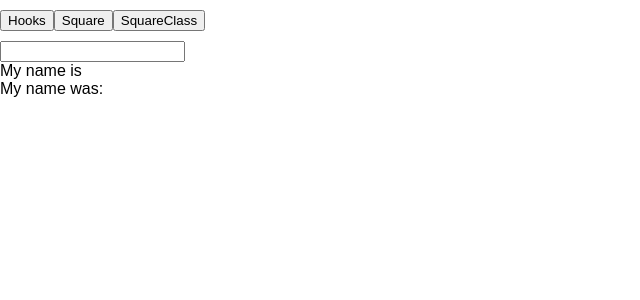
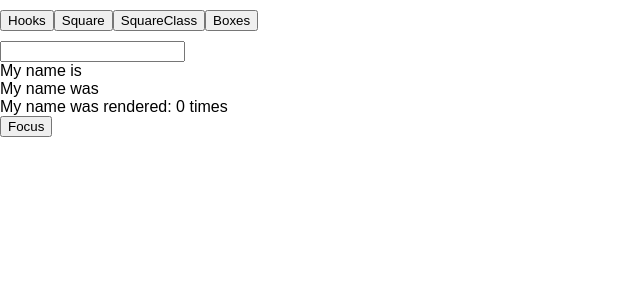
Before and after one commit to esoft-school-2022/react-basics-tutorial, a React (Create React App) app: page / in a window 1280 px wide. Shown: the top 300 px of the page, without its empty margins (0-640 px from the left). Built offline with nearby package versions, Linux system fonts and the light colour scheme.

Commit message:
added provider

```diff
--- a/src/App.js
+++ b/src/App.js
@@ -1,8 +1,5 @@
 import React, { useState } from 'react';
-import Square from './components/Square'
-import boxes from './boxes'
-import SquareClass from "./components/SquareClass";
-import Hooks from './components/Hooks';
+import boxes from './boxes';
 import Index from './components/Index';
 
 export default function App() {
@@ -19,6 +16,7 @@ export default function App() {
           <button value='hooks' onClick={(e) => setNewComponent(e.target.value)}>Hooks</button>
           <button value='square' onClick={(e) => setNewComponent(e.target.value)}>Square</button>
           <button value='squareClass' onClick={(e) => setNewComponent(e.target.value)}>SquareClass</button>
+          <button value='boxes' onClick={(e) => setNewComponent(e.target.value)}>Boxes</button>
         </div>
         <Index component={component} boxes={boxes}/>
     </div>
--- /dev/null
+++ b/src/BoxContext.js
@@ -0,0 +1,19 @@
+import React, {createContext, useState} from 'react';
+import boxes from './boxes';
+
+const BoxContext = createContext();
+
+const BoxProvider = (props) => {
+    const [boxesAll, setBoxes] = useState(boxes);
+
+    return (
+        <BoxContext.Provider value={'Hello'}>
+            {props.children}
+        </BoxContext.Provider>
+    )
+}
+
+export {
+    BoxContext,
+    BoxProvider
+}
--- /dev/null
+++ b/src/components/BoxList.js
@@ -0,0 +1,14 @@
+import React, {useContext} from 'react';
+import {BoxContext, BoxProvider} from '../BoxContext';
+
+const BoxList = () => {
+    const value = useContext(BoxContext);
+
+    return (
+        <div>
+            <h1>{value}</h1>
+        </div>
+    )
+}
+
+export default BoxList;
--- a/src/components/Hooks.js
+++ b/src/components/Hooks.js
@@ -3,17 +3,26 @@ import React, { useEffect, useRef, useState} from 'react';
 function Hooks() {
 
     const [name, setName] = useState('');
-    const prevName = useRef();
+    const renderCount = useRef(0);
+    const inputRef = useRef();
+    const prevName = useRef('');
+
+    function focus() {
+        inputRef.current.focus();
+    }
 
     useEffect(() => {
-        prevName.current = name
+        renderCount.current = renderCount.current + 1
+        prevName.current = name;
     });
 
     return (
         <div>
-            <input value={name} onChange={(e) => setName(e.target.value)}></input>
+            <input ref={inputRef} value={name} onChange={(e) => setName(e.target.value)}></input>
             <div>My name is {name}</div>
-            <div>My name was: {prevName.current}</div>
+            <div>My name was {prevName.current}</div>
+            <div>My name was rendered: {renderCount.current} times</div>
+            <button onClick={focus}>Focus</button>
         </div>
     )
 }
--- a/src/components/Index.js
+++ b/src/components/Index.js
@@ -2,6 +2,9 @@ import React, { Component } from 'react';
 import Hooks from './Hooks';
 import SquareClass from './SquareClass';
 import Square from './Square';
+import BoxList from './BoxList';
+import {BoxProvider} from "../BoxContext";
+
 
 class Index extends Component {
     render() {
@@ -35,6 +38,13 @@ class Index extends Component {
                         })
                     )
                 }
+                {
+                    component === 'boxes' && (
+                        <BoxProvider>
+                            <BoxList />
+                        </BoxProvider>
+                    )
+                }
             </div>
         )
     }
```
